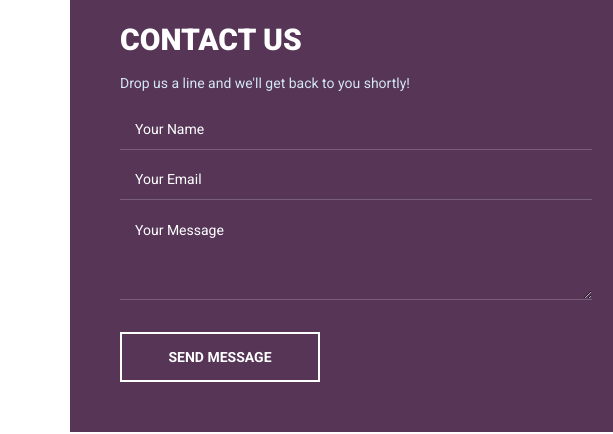
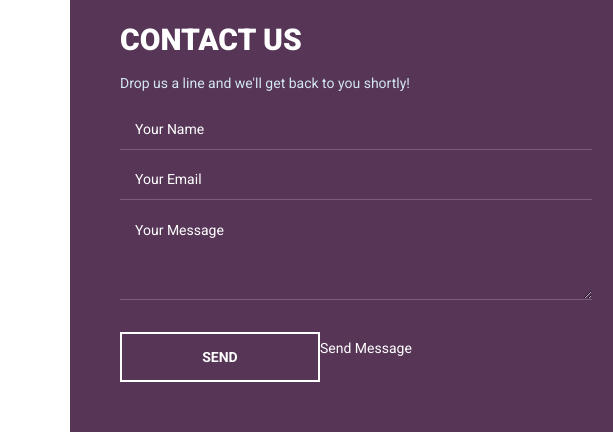
Before and after one commit to yuanagain/adoor, a plain HTML site: page contact.html in a window 1280 px wide. Shown: the part 779-1213 px from the top of the page, 0-613 px from the left. Drawn offline with nearby package versions, Linux system fonts and the light colour scheme; some packages are replaced by stand-ins of ours.

Commit message:
contact pane

```diff
--- a/contact.html
+++ b/contact.html
@@ -115,7 +115,7 @@
 
                                         <p class="text">Drop us a line and we'll get back to you shortly!</p>
 
-                                        <form id="contact-form" action="https://defensivedisruption.herokuapp.com/adoor@gracelandresearch.com" method="POST"><input type="text" id="name" name="name" placeholder="Your Name" class="contact-form"/><input type="email" name="_replyto" id="email"placeholder="Your Email" class="contact-form"/><textarea name="message" id="message"  placeholder="Your Message" class="contact-form"></textarea><a type="submit" value="Send" href="#" class="btn btn-transparent white">Send Message</a></form>
+                                        <form id="contact-form" action="https://defensivedisruption.herokuapp.com/adoor@gracelandresearch.com" method="POST"><input type="text" id="name" name="name" placeholder="Your Name" class="contact-form"/><input type="email" name="_replyto" id="email"placeholder="Your Email" class="contact-form"/><textarea name="message" id="message"  placeholder="Your Message" class="contact-form"></textarea><input type="submit" value="Send" href="#" class="btn btn-transparent white">Send Message</input></form>
                                     </div>
                                 </div>
                                 <div class="contact-us-wrapper"><img src="assets/images/grc/IMG_3713.JPG" alt="" class="img-responsive"/><img src="assets/images/grc/IMG_3737.JPG" alt="" class="img-responsive img-contact-people"/></div>
```
